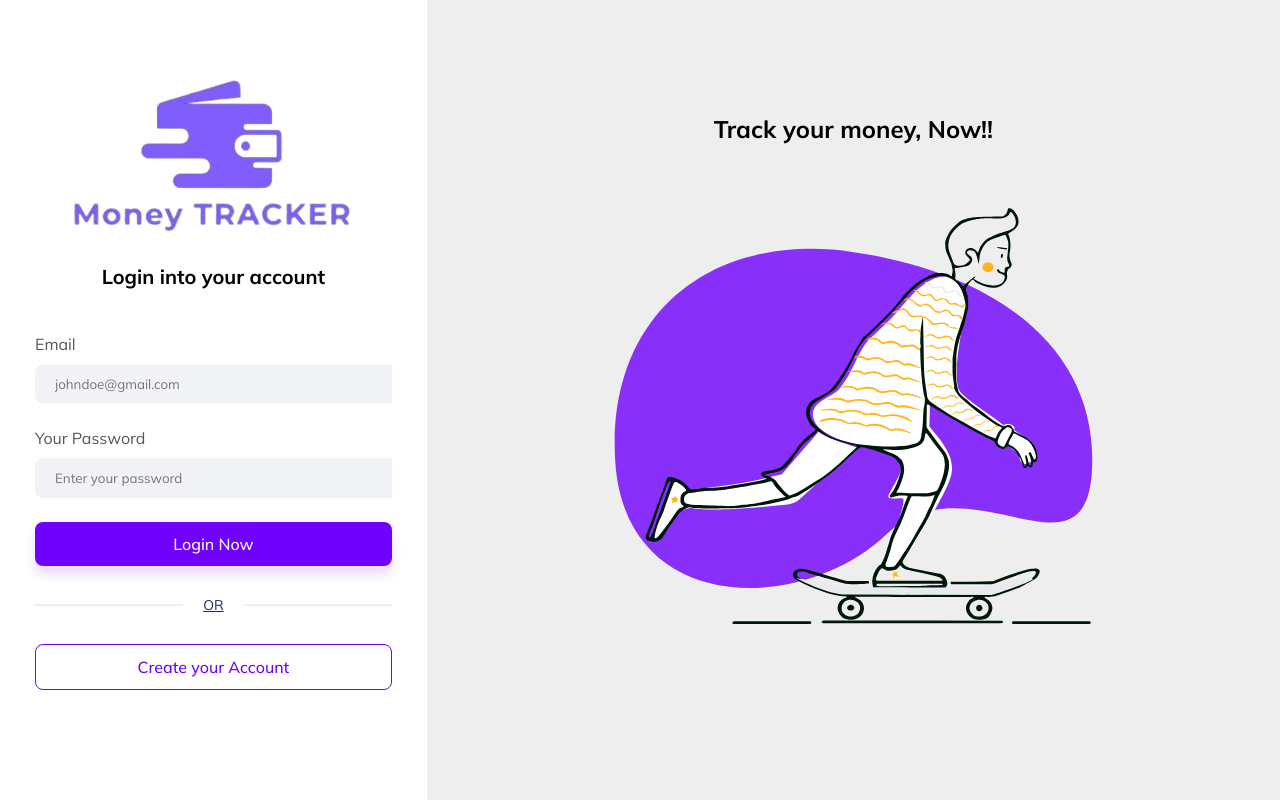
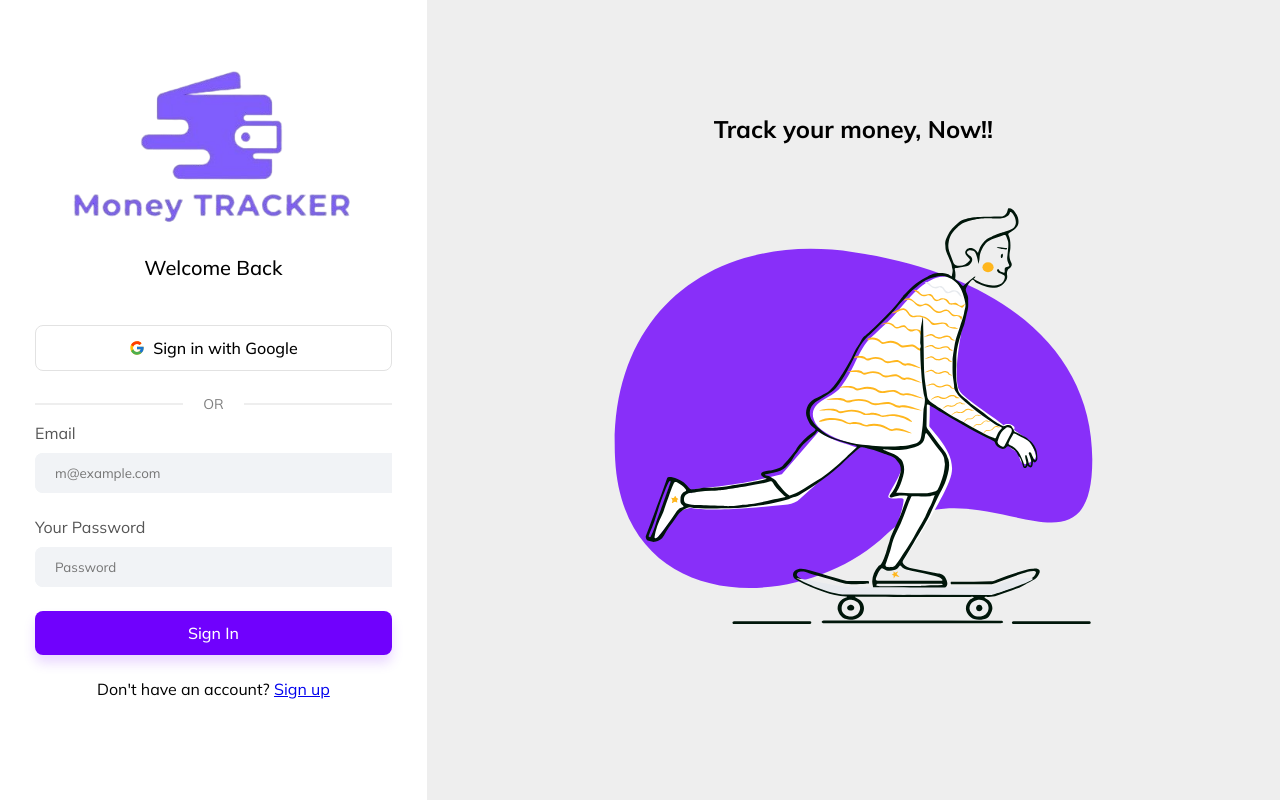
Before and after one commit to educoelho03/moneyTracker-frontend, a React (Vite) app: page / in a window 1280 px wide. Built offline with nearby package versions, Linux system fonts and the light colour scheme.

Commit message:
add new features

```diff
--- a/package.json
+++ b/package.json
@@ -13,6 +13,7 @@
     "@emotion/react": "^11.14.0",
     "@emotion/styled": "^11.14.0",
     "@mui/material": "^6.4.7",
+    "@mui/styled-engine-sc": "^6.4.6",
     "@mui/x-charts": "^7.27.1",
     "@table-library/react-table-library": "^4.1.12",
     "@tailwindcss/vite": "^4.0.12",
@@ -29,6 +30,7 @@
     "react-icons": "^5.5.0",
     "react-router-dom": "^7.2.0",
     "react-toastify": "^11.0.5",
+    "styled-components": "^6.1.15",
     "tailwindcss": "^4.0.12",
     "vite-plugin-svgr": "^4.3.0"
   },
--- a/src/app/components/Login.tsx
+++ b/src/app/components/Login.tsx
@@ -3,15 +3,15 @@ import { Slide, ToastContainer, toast } from "react-toastify";
 import "../../styles/defaultLogin.css";
 import { useNavigate } from 'react-router-dom';
 import axios from 'axios';
+import { FcGoogle } from "react-icons/fc";
+import CircularProgress from '@mui/material/CircularProgress';
+import Box from '@mui/material/Box';
 
 export default function Login() {
     const navigate = useNavigate();
-    const [email, setEmail] = useState("");
-    const [password, setPassword] = useState("");
-
-    const handleRedirectSignup = () => {
-        navigate('/signup');
-    };
+    const [isLoading, setIsLoading] = useState<boolean>(false)
+    const [email, setEmail] = useState<string>("");
+    const [password, setPassword] = useState<string>("");
 
     const handleShowAlert = () => {
         toast.error('Credenciais invalidas', {
@@ -29,6 +29,7 @@ export default function Login() {
 
     const handleSubmit = async (e: React.FormEvent) => {
         e.preventDefault();
+        setIsLoading(true)
 
         try {
             const response = await axios.post('http://localhost:8080/api/login', {
@@ -43,7 +44,14 @@ export default function Login() {
             navigate('/dashboard');
         } catch (err) {
             handleShowAlert();
+        } finally {
+            setIsLoading(false)
         }
+    };
+
+    const handleGoogleLogin = () => {
+        // Logica login google
+        console.log("Login with Google");
     };
 
     return (
@@ -52,7 +60,23 @@ export default function Login() {
             <main>
                 <section className="form-section">
                     <img src="src/assets/svg/money-tracker-logo.png" className="logo-login-image" alt="Logo"/>
-                <h2>Login into your account</h2>
+                    <h3>Welcome Back</h3>
+                    <div className="btn-wrapper">
+                        <button
+                            className="btn-login-google"
+                            onClick={handleGoogleLogin}
+                        >
+                            <FcGoogle className="mr-2 size-5" />
+                            Sign in with Google
+                        </button>
+
+                        <div className="divider">
+                            <div></div>
+                            <span>OR</span>
+                            <div></div>
+                        </div>
+                    </div>
+
                     <form onSubmit={handleSubmit}>
                         <div className="input-wrapper">
                             <label htmlFor="email">Email</label>
@@ -60,7 +84,7 @@ export default function Login() {
                                 <input
                                     type="email"
                                     id="email"
-                                placeholder="johndoe@gmail.com"
+                                    placeholder="m@example.com"
                                     value={email}
                                     onChange={(e) => setEmail(e.target.value)}
                                 />
@@ -73,28 +97,29 @@ export default function Login() {
                                 <input
                                     type="password"
                                     id="password"
-                                placeholder="Enter your password"
+                                    placeholder="Password"
                                     value={password}
                                     onChange={(e) => setPassword(e.target.value)}
                                 />
                             </div>
                         </div>
                         <div className="btn-wrapper">
-                        <button type="submit" className="btn-primary">
-                            Login Now
+                            <button type="submit" className="btn-primary" disabled={isLoading}>
+                                {isLoading ? (
+                                    <Box sx={{ display: 'flex', justifyContent: 'center', alignItems: 'center' }}>
+                                        <CircularProgress size={20} sx={{ color: 'white' }} />
+                                    </Box>
+                                ) : (
+                                    "Sign In"
+                                )}
                             </button>
-                        <div className="divider">
-                            <div></div>
-                            <span>or</span>
-                            <div></div>
+
+                            <div className="mt-4 text-center text-sm">
+                                Don&apos;t have an account?{" "}
+                                <a href="/signup" className="underline underline-offset-4">
+                                    Sign up
+                                </a>
                             </div>
-                        <button
-                            type="button"
-                            className="btn-secondary"
-                            onClick={handleRedirectSignup}
-                        >
-                            Create your Account
-                        </button>
                         </div>
                     </form>
                 </section>
--- a/src/app/components/Signup.tsx
+++ b/src/app/components/Signup.tsx
@@ -1,10 +1,13 @@
+import  React, { useState } from "react";
 import "../../styles/defaultLogin.css";
 import { Slide, ToastContainer, toast } from "react-toastify";
 import { useNavigate } from 'react-router-dom';
+import CircularProgress from '@mui/material/CircularProgress';
+import Box from '@mui/material/Box';
 import axios from "axios";
-import React from 'react';
 
 export default function Signup() {
+    const [isLoading, setIsLoading] = useState<boolean>(false)
     const navigate = useNavigate();
 
     const handleRedirectToLogin = () => {
@@ -43,6 +46,7 @@ export default function Signup() {
 
     const handleSubmit = async (e: React.FormEvent) => {
         e.preventDefault();
+        setIsLoading(true)
 
         const name = (document.getElementById("name") as HTMLInputElement).value;
         const email = (document.getElementById("email") as HTMLInputElement).value;
@@ -63,12 +67,13 @@ export default function Signup() {
 
             localStorage.setItem("name", name);
 
-            // Exibe o toast de sucesso e redireciona após o toast ser fechado
             handleShowSuccess("Cadastro realizado com sucesso!", () => {
-                handleRedirectToLogin(); // Redireciona para a página de login
+                handleRedirectToLogin();
             });
         } catch (error: any) {
             handleShowAlert("Falha ao realizar o cadastro.");
+        } finally {
+            setIsLoading(false)
         }
     };
 
@@ -128,8 +133,15 @@ export default function Signup() {
 
                     {/* Botões */}
                     <div className="btn-wrapper">
-                        <button type="submit" className="btn-primary">
-                            Sign Up
+
+                        <button type="submit" className="btn-primary" disabled={isLoading}>
+                            {isLoading ? (
+                                <Box sx={{ display: 'flex', justifyContent: 'center', alignItems: 'center' }}>
+                                    <CircularProgress size={20} sx={{ color: 'white' }} />
+                                </Box>
+                            ) : (
+                                "Sign Up"
+                            )}
                         </button>
                         <div className="divider">
                             <div></div>
--- a/src/styles/defaultLogin.css
+++ b/src/styles/defaultLogin.css
@@ -37,9 +37,9 @@ main .form-section {
     padding: 0 35px;
 }
 
-main h2 {
+main h3 {
     font-size: 20px;
-    font-weight: bold;
+    font-weight: 500;
     margin-bottom: 45px;
 }
 
@@ -55,15 +55,35 @@ main button {
     cursor: pointer;
 }
 
+main .btn-login-google {
+    display: flex;
+    align-items: center;
+    gap: 0.5rem;
+    justify-content: center;
+    border: 1px solid rgb(226, 226, 226);
+}
+
+main .btn-login-google:hover {
+    background-color: var(--gray-secondary-bg);
+}
+
 main .btn-primary {
     background-color: var(--primary-color);
     color: white;
     box-shadow: 0px 8px 12px rgba(148.23004603385925, 64.33935597538948, 255, 0.2);
 }
 
+main .btn-primary:hover {
+    background-color: #5b25a3;
+}
+
 main .btn-secondary {
     border: 1px solid var(--primary-color);
     color: var(--primary-color);
+}
+
+main .btn-secondary:hover {
+    background-color: var(--gray-secondary-bg);
 }
 
 /* Estilos do formulário */
@@ -77,7 +97,6 @@ form {
 
 form span {
     font-size: 14px;
-    text-decoration: underline;
     color: var(--secondary-color);
     text-align: end;
 }
@@ -115,7 +134,7 @@ form span {
     align-items: center;
     justify-content: center;
     width: 100%;
-    gap: 30px;
+    gap: 1.5rem;
 }
 
 .btn-wrapper .divider {
@@ -125,9 +144,10 @@ form span {
     gap: 20px;
     width: 100%;
     font-size: 14px;
-    color: var(--gray-bg);
+    color: grey;
     font-weight: 400;
     text-transform: uppercase;
+    margin-bottom: 10px;
 }
 
 .btn-wrapper .divider div {
```
Also changed, not shown: 1 other file (tests, documents, lock files or other folders). Lines whose indentation alone changed are shown as unchanged.
